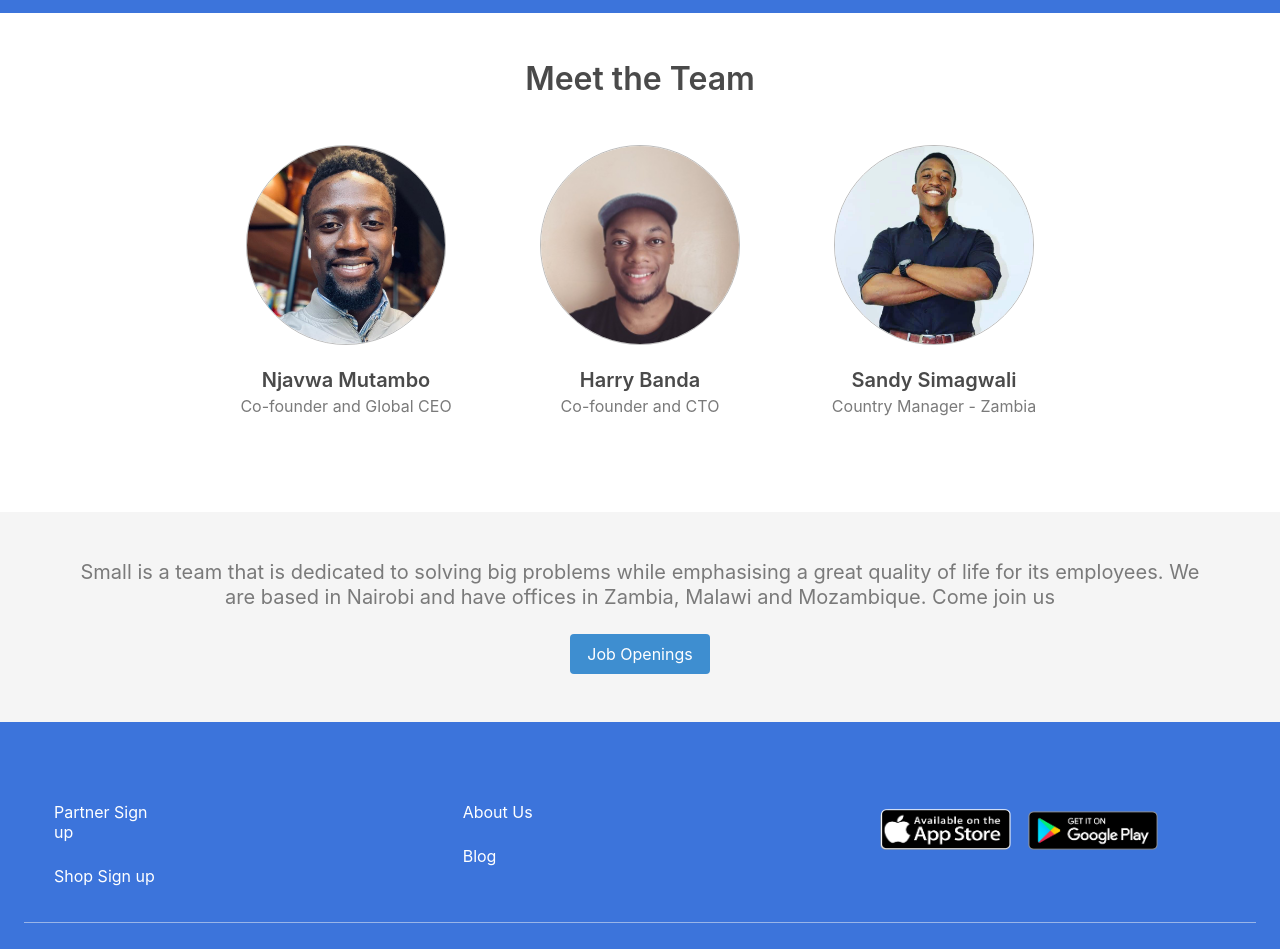
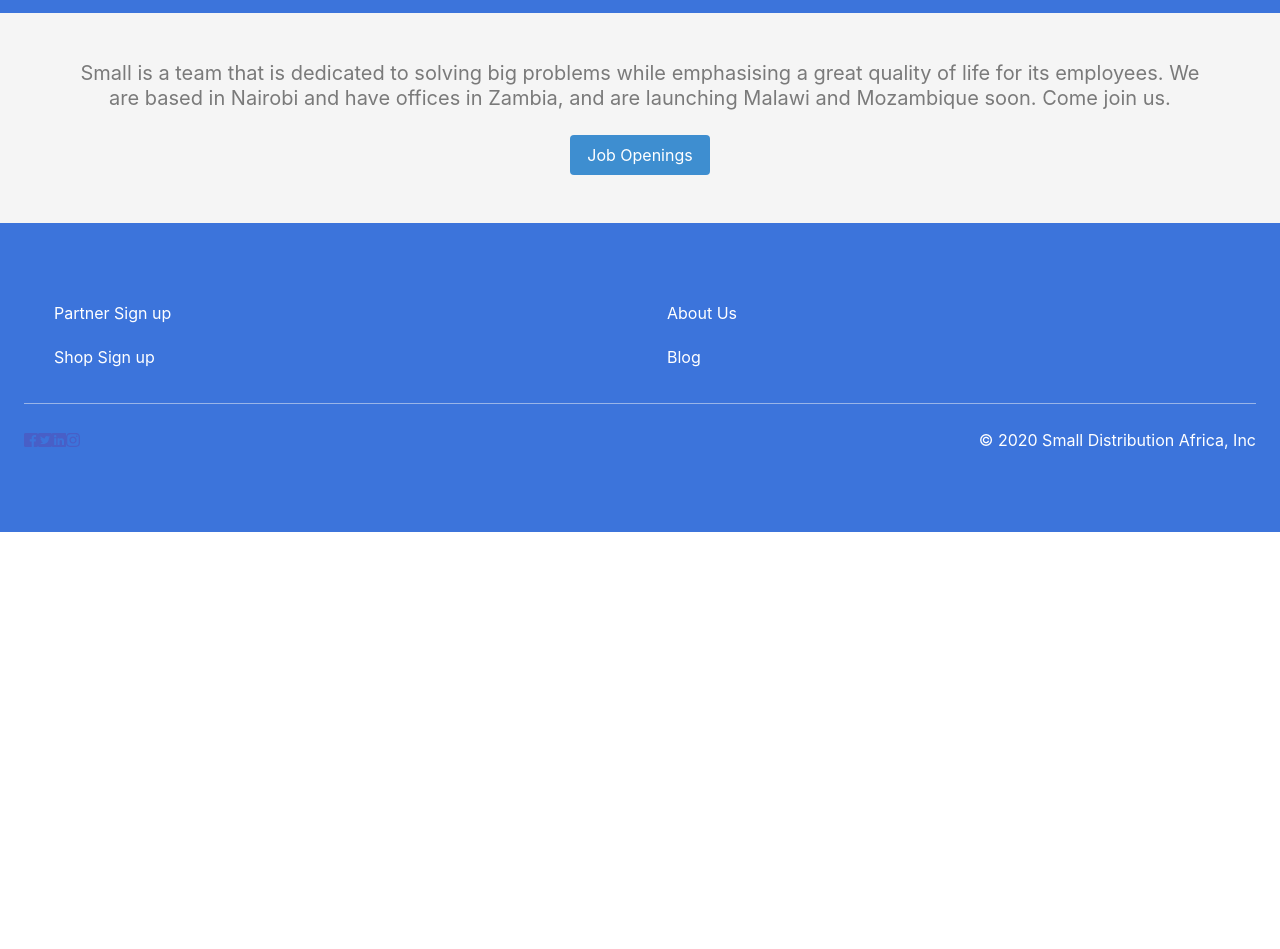
Before and after one commit to harrybanda/small_web, a React (Create React App) app: page / in a window 1280 px wide. Shown: the part 1240-2189 px from the top of the page. After the commit the page ends 1772 px from the top, so only its background shows below. Built offline with nearby package versions, Linux system fonts and the light colour scheme.

Commit message:
updated landing page

```diff
--- a/src/components/pages/LandingPage.js
+++ b/src/components/pages/LandingPage.js
@@ -91,31 +91,14 @@ class LandingPage extends Component {
           </div>
         </section>
 
-        <div className="container">
-          <br />
-          <br />
-          <h4
-            class="title is-3 has-text-grey-dark"
-            style={{ textAlign: "center" }}
-          >
-            Meet the Team
-          </h4>
-          <br />
-          <div class="columns is-multiline is-centered">
-            <Team team={team} />
-          </div>
-          <br />
-          <br />
-          <br />
-        </div>
         <section class="hero has-text-centered has-background-light">
           <div class="hero-body">
             <div class="container">
               <h2 class="subtitle is-5 has-text-grey">
                 Small is a team that is dedicated to solving big problems while
                 emphasising a great quality of life for its employees. We are
-                based in Nairobi and have offices in Zambia, Malawi and
-                Mozambique. Come join us
+                based in Nairobi and have offices in Zambia, and are launching
+                Malawi and Mozambique soon. Come join us.
               </h2>
               <button class="button  is-info">Job Openings</button>
             </div>
@@ -151,18 +134,6 @@ class LandingPage extends Component {
                     Blog
                   </a>
                 </li>
-              </ul>
-            </div>
-            <div className="column">
-              <a href="/">
-                <img src={apple} width="148" />
-              </a>
-              <a href="/">
-                <img src={google} width="148" />
-              </a>
-              <ul>
-                <li />
-                <li />
               </ul>
             </div>
           </div>
```
